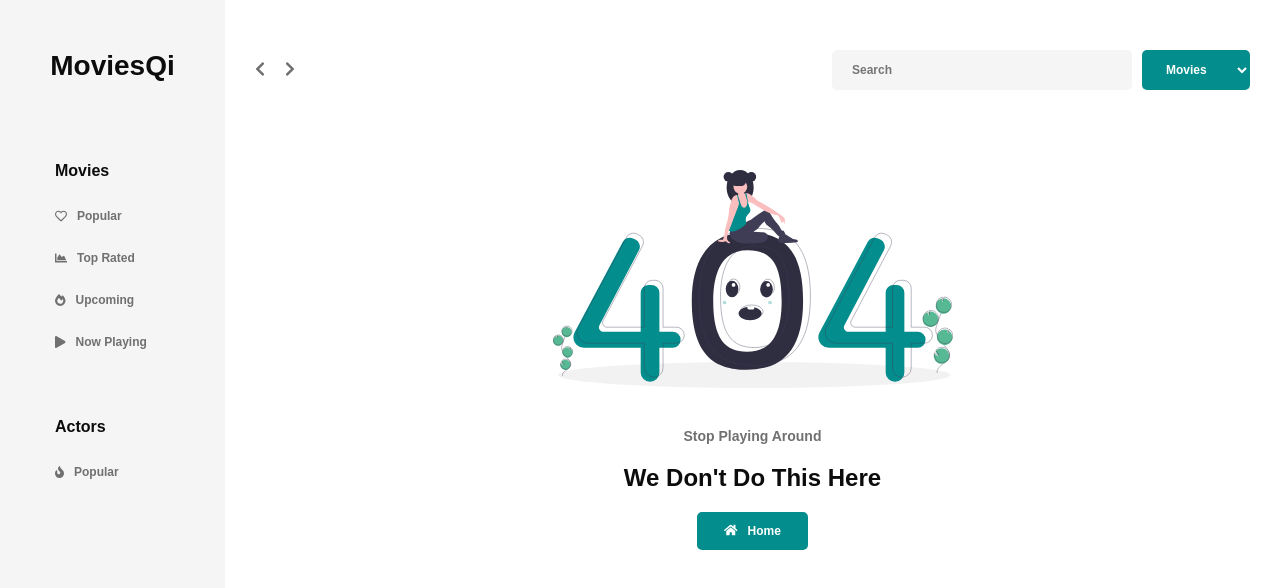
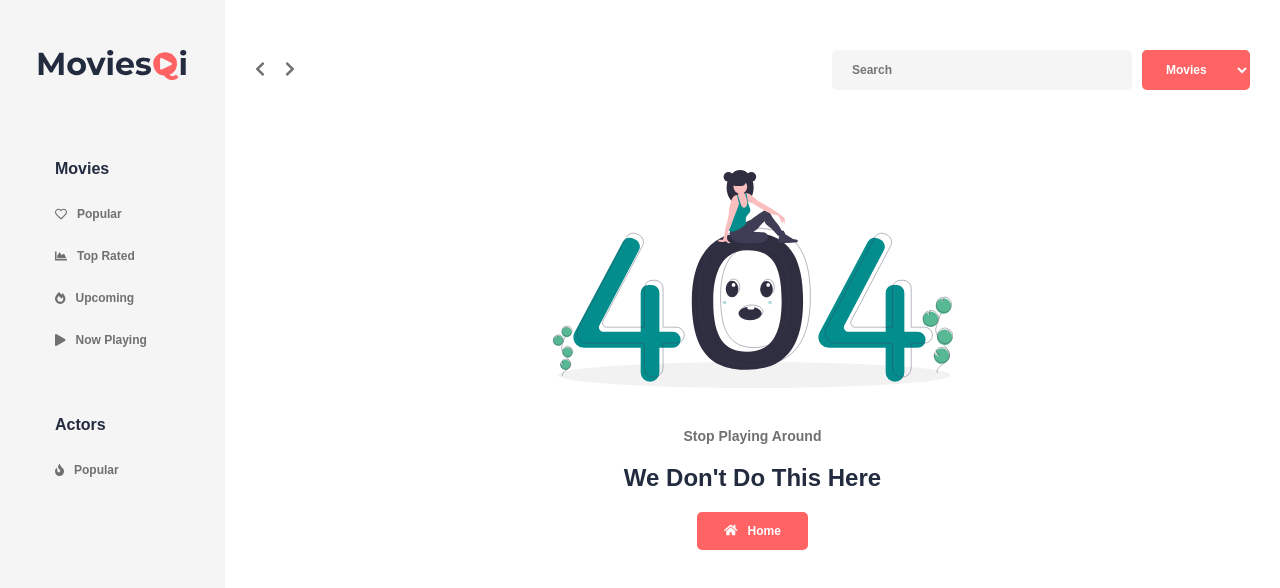
Before and after one commit to shawqihatem/MovieQi, a React (Create React App) app: page /404 in a window 1280 px wide. Shown: the top 588 px of the page. Built offline with nearby package versions, Linux system fonts and the light colour scheme.

Commit message:
Update the Brand

```diff
--- a/src/components/Sidebar/index.js
+++ b/src/components/Sidebar/index.js
@@ -49,7 +49,47 @@ const Sidebar = ({ opened }) => {
             onClick={() => setIsOpened(false)}
             isOpened={isOpened}
           />
-          <MobileNavLogo>MoviesQi</MobileNavLogo>
+          <MobileNavLogo>
+            <svg xmlns='http://www.w3.org/2000/svg' viewBox='0 0 600 121.95'>
+              <title>MoviesQi Logo</title>
+              <g id='Layer_2' data-name='Layer 2'>
+                <g id='Layer_1-2' data-name='Layer 1'>
+                  <path
+                    class='cls-1'
+                    d='M82,101.24l-.13-54L55.32,91.72H45.93L19.55,48.37v52.87H0v-90H17.24l33.7,56,33.19-56h17.11l.26,90.05Z'
+                  />
+                  <path
+                    class='cls-1'
+                    d='M134.75,97.71A34.06,34.06,0,0,1,121.18,85a34.94,34.94,0,0,1-4.89-18.4,34.94,34.94,0,0,1,4.89-18.4,34.06,34.06,0,0,1,13.57-12.67,44.27,44.27,0,0,1,39.18,0,34.16,34.16,0,0,1,13.51,12.67,35,35,0,0,1,4.88,18.4A35,35,0,0,1,187.44,85a34.16,34.16,0,0,1-13.51,12.67,44.36,44.36,0,0,1-39.18,0Zm32.3-17.11q4.95-5.22,4.95-14t-4.95-14a16.75,16.75,0,0,0-12.68-5.21,16.92,16.92,0,0,0-12.73,5.21q-5,5.2-5,14t5,14a16.92,16.92,0,0,0,12.73,5.21A16.75,16.75,0,0,0,167.05,80.6Z'
+                  />
+                  <path
+                    class='cls-1'
+                    d='M272.47,32l-29.2,69.21H222.56L193.48,32h20.71l19.17,47.09L253.17,32Z'
+                  />
+                  <path
+                    class='cls-1'
+                    d='M281.73,19.17a10.44,10.44,0,0,1-3.47-8,10.43,10.43,0,0,1,3.47-8,12.72,12.72,0,0,1,9-3.22,13,13,0,0,1,9,3.09,9.89,9.89,0,0,1,3.48,7.72,10.89,10.89,0,0,1-3.48,8.29,12.56,12.56,0,0,1-9,3.28A12.76,12.76,0,0,1,281.73,19.17ZM280.7,32h20.07v69.21H280.7Z'
+                  />
+                  <path
+                    class='cls-1'
+                    d='M386.84,72.3H334.48a16.25,16.25,0,0,0,6.69,10.16q5.26,3.74,13.12,3.73a26.39,26.39,0,0,0,9.58-1.61,23.2,23.2,0,0,0,7.79-5.08l10.67,11.58q-9.78,11.19-28.56,11.19a45.23,45.23,0,0,1-20.71-4.56A33.55,33.55,0,0,1,319.17,85a34.94,34.94,0,0,1-4.89-18.4,35.39,35.39,0,0,1,4.82-18.33,33.89,33.89,0,0,1,13.25-12.74,41,41,0,0,1,37.25-.19,32,32,0,0,1,12.93,12.54,37.42,37.42,0,0,1,4.69,19C387.22,67.15,387.09,69,386.84,72.3ZM339.88,50a16.41,16.41,0,0,0-5.66,10.55h34.09a16.61,16.61,0,0,0-5.66-10.48,16.9,16.9,0,0,0-11.32-3.93A17.3,17.3,0,0,0,339.88,50Z'
+                  />
+                  <path
+                    class='cls-1'
+                    d='M407,100.15a43.73,43.73,0,0,1-13.12-5.34L400.6,80.4a41.83,41.83,0,0,0,11.19,4.83,47.06,47.06,0,0,0,12.87,1.86q12.73,0,12.73-6.3c0-2-1.15-3.39-3.47-4.25a52,52,0,0,0-10.68-2.18,104.15,104.15,0,0,1-14-3,21.68,21.68,0,0,1-9.58-5.92q-4.06-4.25-4.06-12.09a18.91,18.91,0,0,1,3.8-11.64,24.46,24.46,0,0,1,11.06-7.92A47.42,47.42,0,0,1,427.62,31a67.61,67.61,0,0,1,14.6,1.61,41.09,41.09,0,0,1,12,4.44l-6.69,14.28a40,40,0,0,0-19.94-5.15c-4.29,0-7.51.61-9.65,1.8s-3.22,2.75-3.22,4.64q0,3.21,3.48,4.5a61,61,0,0,0,11.06,2.44,119.88,119.88,0,0,1,13.89,3,20.86,20.86,0,0,1,9.39,5.85q4,4.25,4,11.84a18.22,18.22,0,0,1-3.86,11.44,24.62,24.62,0,0,1-11.25,7.79,50.3,50.3,0,0,1-17.56,2.76A67,67,0,0,1,407,100.15Z'
+                  />
+                  <path
+                    class='cls-2'
+                    d='M558.45,99.83q-6.32,6.69-14.67,6.68a14.66,14.66,0,0,1-6.49-1.47,21.57,21.57,0,0,1-5.6-4.18,48,48,0,0,0,11.49-82.74l-.06,0q-1.9-1.27-4-2.39a55.78,55.78,0,0,0-50.49,0c-1.24.67-2.43,1.38-3.58,2.14a48,48,0,0,0,23.11,86.07q9.54,9.75,17.07,13.75A38,38,0,0,0,543.4,122a32.89,32.89,0,0,0,13.7-2.82,28.86,28.86,0,0,0,10.61-8.23Zm-58.14-20.1a4.8,4.8,0,0,1-6.45-2.13,4.65,4.65,0,0,1-.5-2.18V37a4.79,4.79,0,0,1,4.8-4.79,4.74,4.74,0,0,1,2.15.49l38.42,19.21a4.8,4.8,0,0,1,0,8.59v0Z'
+                  />
+                  <path
+                    class='cls-1'
+                    d='M578.52,19.17a10.41,10.41,0,0,1-3.48-8,10.41,10.41,0,0,1,3.48-8,12.68,12.68,0,0,1,9-3.22,13.06,13.06,0,0,1,9,3.09A9.92,9.92,0,0,1,600,10.81a10.92,10.92,0,0,1-3.47,8.29,12.58,12.58,0,0,1-9,3.28A12.72,12.72,0,0,1,578.52,19.17Zm-1,12.86h20.07v69.21H577.49Z'
+                  />
+                </g>
+              </g>
+            </svg>
+          </MobileNavLogo>
           <MobileNavMenu>
             <MenuToggler onClick={() => setIsOpened(true)}>
               <FontAwesomeIcon icon={faBars} />
@@ -62,7 +102,47 @@ const Sidebar = ({ opened }) => {
           <FontAwesomeIcon icon={faTimes} />
         </SidebarToggler>
         <NavbarWrapper>
-          <NavbarLogo>MoviesQi</NavbarLogo>
+          <NavbarLogo>
+            <svg xmlns='http://www.w3.org/2000/svg' viewBox='0 0 600 121.95'>
+              <title>MoviesQi Logo</title>
+              <g id='Layer_2' data-name='Layer 2'>
+                <g id='Layer_1-2' data-name='Layer 1'>
+                  <path
+                    class='cls-1'
+                    d='M82,101.24l-.13-54L55.32,91.72H45.93L19.55,48.37v52.87H0v-90H17.24l33.7,56,33.19-56h17.11l.26,90.05Z'
+                  />
+                  <path
+                    class='cls-1'
+                    d='M134.75,97.71A34.06,34.06,0,0,1,121.18,85a34.94,34.94,0,0,1-4.89-18.4,34.94,34.94,0,0,1,4.89-18.4,34.06,34.06,0,0,1,13.57-12.67,44.27,44.27,0,0,1,39.18,0,34.16,34.16,0,0,1,13.51,12.67,35,35,0,0,1,4.88,18.4A35,35,0,0,1,187.44,85a34.16,34.16,0,0,1-13.51,12.67,44.36,44.36,0,0,1-39.18,0Zm32.3-17.11q4.95-5.22,4.95-14t-4.95-14a16.75,16.75,0,0,0-12.68-5.21,16.92,16.92,0,0,0-12.73,5.21q-5,5.2-5,14t5,14a16.92,16.92,0,0,0,12.73,5.21A16.75,16.75,0,0,0,167.05,80.6Z'
+                  />
+                  <path
+                    class='cls-1'
+                    d='M272.47,32l-29.2,69.21H222.56L193.48,32h20.71l19.17,47.09L253.17,32Z'
+                  />
+                  <path
+                    class='cls-1'
+                    d='M281.73,19.17a10.44,10.44,0,0,1-3.47-8,10.43,10.43,0,0,1,3.47-8,12.72,12.72,0,0,1,9-3.22,13,13,0,0,1,9,3.09,9.89,9.89,0,0,1,3.48,7.72,10.89,10.89,0,0,1-3.48,8.29,12.56,12.56,0,0,1-9,3.28A12.76,12.76,0,0,1,281.73,19.17ZM280.7,32h20.07v69.21H280.7Z'
+                  />
+                  <path
+                    class='cls-1'
+                    d='M386.84,72.3H334.48a16.25,16.25,0,0,0,6.69,10.16q5.26,3.74,13.12,3.73a26.39,26.39,0,0,0,9.58-1.61,23.2,23.2,0,0,0,7.79-5.08l10.67,11.58q-9.78,11.19-28.56,11.19a45.23,45.23,0,0,1-20.71-4.56A33.55,33.55,0,0,1,319.17,85a34.94,34.94,0,0,1-4.89-18.4,35.39,35.39,0,0,1,4.82-18.33,33.89,33.89,0,0,1,13.25-12.74,41,41,0,0,1,37.25-.19,32,32,0,0,1,12.93,12.54,37.42,37.42,0,0,1,4.69,19C387.22,67.15,387.09,69,386.84,72.3ZM339.88,50a16.41,16.41,0,0,0-5.66,10.55h34.09a16.61,16.61,0,0,0-5.66-10.48,16.9,16.9,0,0,0-11.32-3.93A17.3,17.3,0,0,0,339.88,50Z'
+                  />
+                  <path
+                    class='cls-1'
+                    d='M407,100.15a43.73,43.73,0,0,1-13.12-5.34L400.6,80.4a41.83,41.83,0,0,0,11.19,4.83,47.06,47.06,0,0,0,12.87,1.86q12.73,0,12.73-6.3c0-2-1.15-3.39-3.47-4.25a52,52,0,0,0-10.68-2.18,104.15,104.15,0,0,1-14-3,21.68,21.68,0,0,1-9.58-5.92q-4.06-4.25-4.06-12.09a18.91,18.91,0,0,1,3.8-11.64,24.46,24.46,0,0,1,11.06-7.92A47.42,47.42,0,0,1,427.62,31a67.61,67.61,0,0,1,14.6,1.61,41.09,41.09,0,0,1,12,4.44l-6.69,14.28a40,40,0,0,0-19.94-5.15c-4.29,0-7.51.61-9.65,1.8s-3.22,2.75-3.22,4.64q0,3.21,3.48,4.5a61,61,0,0,0,11.06,2.44,119.88,119.88,0,0,1,13.89,3,20.86,20.86,0,0,1,9.39,5.85q4,4.25,4,11.84a18.22,18.22,0,0,1-3.86,11.44,24.62,24.62,0,0,1-11.25,7.79,50.3,50.3,0,0,1-17.56,2.76A67,67,0,0,1,407,100.15Z'
+                  />
+                  <path
+                    class='cls-2'
+                    d='M558.45,99.83q-6.32,6.69-14.67,6.68a14.66,14.66,0,0,1-6.49-1.47,21.57,21.57,0,0,1-5.6-4.18,48,48,0,0,0,11.49-82.74l-.06,0q-1.9-1.27-4-2.39a55.78,55.78,0,0,0-50.49,0c-1.24.67-2.43,1.38-3.58,2.14a48,48,0,0,0,23.11,86.07q9.54,9.75,17.07,13.75A38,38,0,0,0,543.4,122a32.89,32.89,0,0,0,13.7-2.82,28.86,28.86,0,0,0,10.61-8.23Zm-58.14-20.1a4.8,4.8,0,0,1-6.45-2.13,4.65,4.65,0,0,1-.5-2.18V37a4.79,4.79,0,0,1,4.8-4.79,4.74,4.74,0,0,1,2.15.49l38.42,19.21a4.8,4.8,0,0,1,0,8.59v0Z'
+                  />
+                  <path
+                    class='cls-1'
+                    d='M578.52,19.17a10.41,10.41,0,0,1-3.48-8,10.41,10.41,0,0,1,3.48-8,12.68,12.68,0,0,1,9-3.22,13.06,13.06,0,0,1,9,3.09A9.92,9.92,0,0,1,600,10.81a10.92,10.92,0,0,1-3.47,8.29,12.58,12.58,0,0,1-9,3.28A12.72,12.72,0,0,1,578.52,19.17Zm-1,12.86h20.07v69.21H577.49Z'
+                  />
+                </g>
+              </g>
+            </svg>
+          </NavbarLogo>
           <NavbarMenu>
             <NavbarHeading>Movies</NavbarHeading>
             <NavbarItem>
--- a/src/components/Sidebar/style.js
+++ b/src/components/Sidebar/style.js
@@ -10,7 +10,7 @@ const MobileNav = styled.div`
   padding: 0 4rem;
   background: var(--primary-color);
 
-  ${props => props.theme.mediaQueries.lg} {
+  ${(props) => props.theme.mediaQueries.lg} {
     display: none;
   }
 `;
@@ -23,11 +23,13 @@ const MobileNavContainer = styled.div`
   justify-content: space-between;
 `;
 
-const MobileNavLogo = styled.h3`
-  color: var(--white-color);
-  font-size: 2.8rem;
-  text-align: center;
-  font-weight: 700;
+const MobileNavLogo = styled.div`
+  svg {
+    fill: var(--white-color);
+    height: 100%;
+  }
+
+  height: 3rem;
   transition: all 0.3s ease;
 `;
 
@@ -36,7 +38,7 @@ const MobileNavMenu = styled.div`
   justify-content: space-between;
   align-items: center;
 
-  ${props => props.theme.mediaQueries.lg} {
+  ${(props) => props.theme.mediaQueries.lg} {
     margin-bottom: 0;
   }
 `;
@@ -62,11 +64,11 @@ const MobileNavOverlay = styled.div`
   z-index: 9;
   background: rgba(24, 24, 24, 0.3);
   display: inline-block;
-  opacity: ${props => (props.isOpened ? '1' : '0')};
-  pointer-events: ${props => (props.isOpened ? 'initial' : 'none')};
+  opacity: ${(props) => (props.isOpened ? '1' : '0')};
+  pointer-events: ${(props) => (props.isOpened ? 'initial' : 'none')};
   transition: all 0.5s ease;
 
-  ${props => props.theme.mediaQueries.lg} {
+  ${(props) => props.theme.mediaQueries.lg} {
     display: none;
   }
 `;
@@ -85,11 +87,11 @@ const StyledSidebar = styled.div`
   top: 0;
   left: 0;
   z-index: 9;
-  transform: ${props =>
+  transform: ${(props) =>
     props.isOpened ? 'translateX(0)' : 'translateX(-100%)'};
   transition: all 0.8s ease;
 
-  ${props => props.theme.mediaQueries.lg} {
+  ${(props) => props.theme.mediaQueries.lg} {
     flex: 0 0 22.5rem;
     width: initial;
     position: initial;
@@ -126,18 +128,32 @@ const SidebarToggler = styled.button`
   cursor: pointer;
   transition: all 0.3s ease;
 
-  ${props => props.theme.mediaQueries.lg} {
+  ${(props) => props.theme.mediaQueries.lg} {
     display: none;
   }
 `;
 
-const NavbarLogo = styled.h3`
-  font-size: 2.8rem;
-  font-weight: 700;
-  text-align: center;
-  color: var(--black-color);
+const NavbarLogo = styled.div`
+  height: 3rem;
+  width: 100%;
+  display: flex;
+  align-items: center;
+  justify-content: center;
   margin-bottom: 8rem;
-  transition: all 0.3s ease;
+
+  svg {
+    height: 100%;
+    width: 100%;
+    transition: all 0.3s ease;
+
+    .cls-1 {
+      fill: var(--black-color);
+    }
+
+    .cls-2 {
+      fill: var(--primary-color);
+    }
+  }
 `;
 
 const NavbarMenu = styled.ul`
@@ -206,5 +222,5 @@ export {
   NavbarMenu,
   NavbarHeading,
   NavbarItem,
-  NavbarLink
+  NavbarLink,
 };
--- a/src/themes/theme.js
+++ b/src/themes/theme.js
@@ -1,13 +1,13 @@
 export default {
   colors: {
-    primary: '#048D8D',
-    primaryDark: '#05897F',
-    primaryLight: '#98D9D3',
+    primary: '#FF6363',
+    primaryDark: '#FF6363',
+    primaryLight: '#FF6363',
     background: '#ffffff',
     secondaryBackground: '#f5f5f5',
     text: '#707070',
     white: '#ffffff',
-    black: '#0C0C0C',
+    black: '#232B3F',
   },
   shadows: {
     primary: '0 0.5rem 1rem rgba(24, 24, 24, 0.2)',
```
Also changed, not shown: public/image.png.
